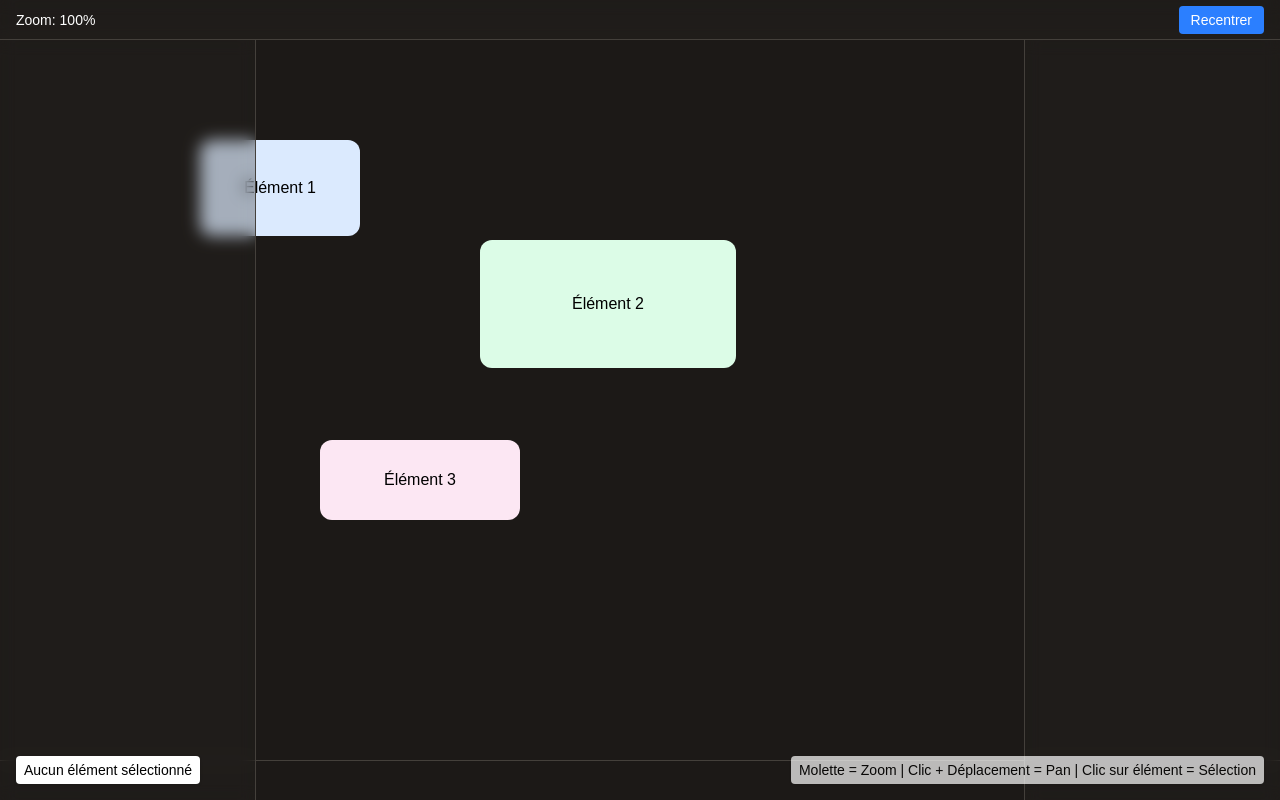
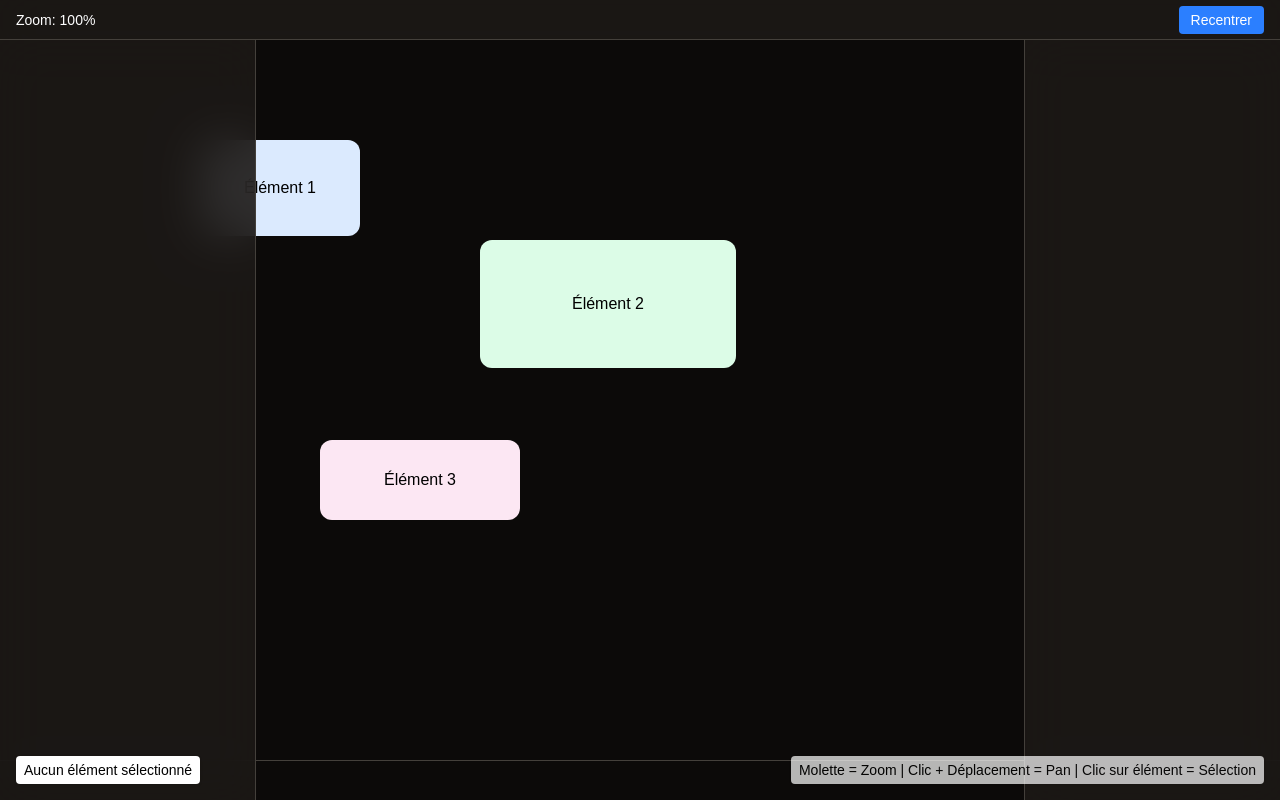
Before and after one commit to flo-olhn/scene-lab-app, a Next.js app in the folder frontend/: page /editor in a window 1280 px wide. Built offline with nearby package versions, Linux system fonts and the light colour scheme.

Commit message:
Working on style and cleaning code

```diff
--- a/frontend/src/features/scene-editor/components/Canvas.tsx
+++ b/frontend/src/features/scene-editor/components/Canvas.tsx
@@ -1,4 +1,6 @@
 import { useState, useRef, useEffect } from 'react';
+import { LeftPanel } from './LeftPanel';
+import { RightPanel } from './RightPanel';
 
 export const Canvas = () => {
   const [scale, setScale] = useState(1);
@@ -235,7 +237,7 @@ export const Canvas = () => {
   };
 
   return (
-    <div className="absolute w-full h-screen overflow-hidden bg-stone-900 text-black">
+    <div className="absolute w-full h-screen overflow-hidden bg-stone-950 text-black">
 
       <div
         ref={canvasRef}
@@ -309,7 +311,7 @@ export const Canvas = () => {
       </div>
 
       {/* Barre d'informations supérieure */}
-      <div className="absolute top-0 w-full h-10 flex justify-between items-center bg-stone-800/30 border-b border-stone-700 px-4 py-2 text-white backdrop-blur-sm">
+      <div className="absolute top-0 w-full h-10 flex justify-between items-center bg-stone-900/90 border-b border-stone-700 px-4 py-2 text-white backdrop-blur-xl">
         <div className="text-sm">
           Zoom: {Math.round(scale * 100)}%
         </div>
@@ -324,11 +326,9 @@ export const Canvas = () => {
       </div>
 
       {/* Panneau gauche */}
-      <div className="absolute top-10 w-64 h-[calc(100%-35px)] flex justify-between items-center bg-stone-800/30 border-r border-stone-700 text-white backdrop-blur-sm"></div>
+      <LeftPanel />
       {/* Panneau droit */}
-      <div className="absolute top-10 right-0 w-64  h-[calc(100%-35px)] flex justify-between items-center bg-stone-800/30 border-l border-stone-700 text-white backdrop-blur-sm"></div>
-
-      {/* Coordonnées de la souris pour le débogage */}
+      <RightPanel />
 
       {/* Info utilisateur */}
       <div className="absolute bottom-4 left-4 bg-white py-1 px-2 rounded shadow text-sm">
--- a/frontend/src/features/scene-editor/components/LeftPanel.tsx
+++ b/frontend/src/features/scene-editor/components/LeftPanel.tsx
@@ -2,6 +2,6 @@ import React from 'react';
 
 export const LeftPanel: React.FC = () => {
   return (
-    <div className="left-0 w-[240px] border-r border-stone-700 h-full bg-stone-800/30 backdrop-blur-sm"></div>
+    <div className="absolute top-10 left-0 w-64  h-[calc(100%-35px)] flex justify-between items-center bg-stone-900/90 border-r border-stone-700 text-white backdrop-blur-xl"></div>
   );
 };
--- a/frontend/src/features/scene-editor/components/RightPanel.tsx
+++ b/frontend/src/features/scene-editor/components/RightPanel.tsx
@@ -2,6 +2,6 @@ import React from 'react';
 
 export const RightPanel: React.FC = () => {
   return (
-    <div className="right-0 w-[240px] border-l border-stone-700 h-full bg-stone-800/30 backdrop-blur-sm"></div>
+    <div className="absolute top-10 right-0 w-64  h-[calc(100%-35px)] flex justify-between items-center bg-stone-900/90 border-l border-stone-700 text-white backdrop-blur-xl"></div>
   );
 };
```
